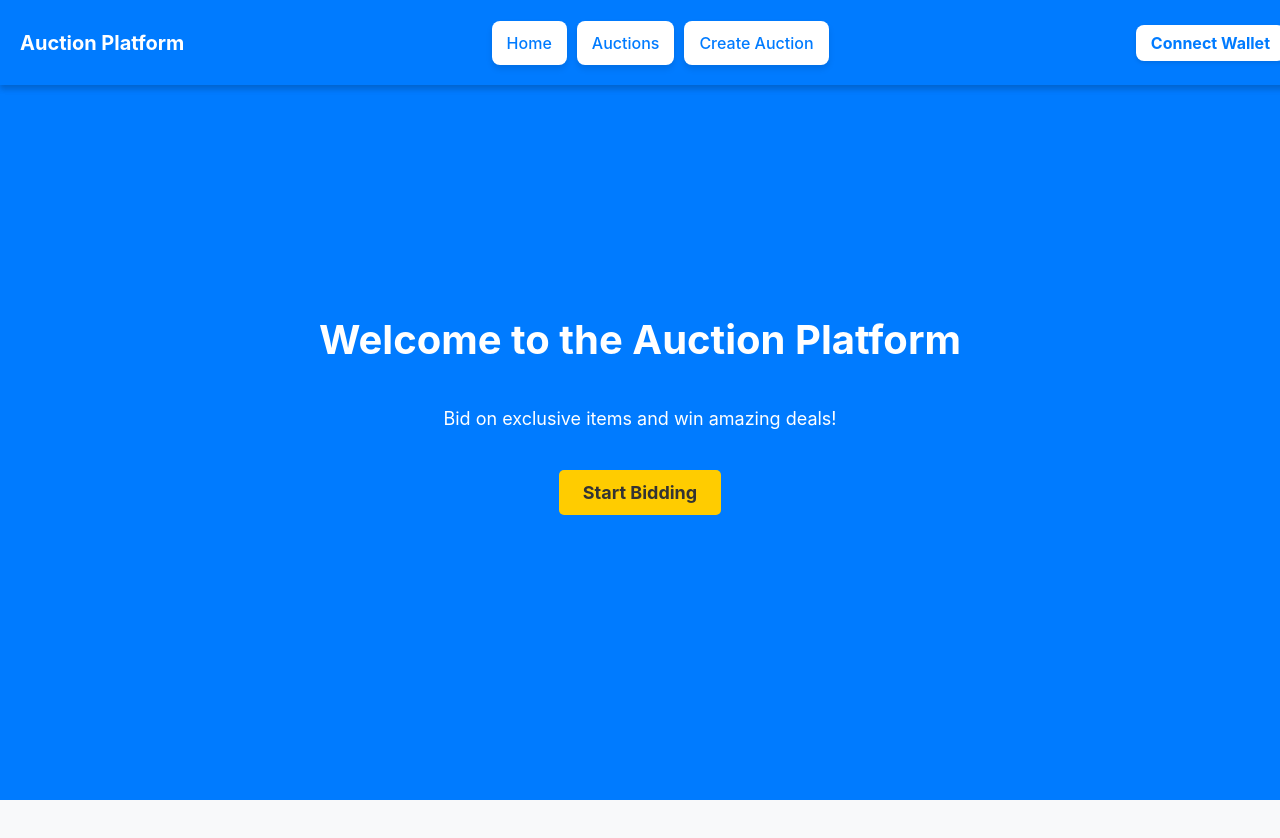
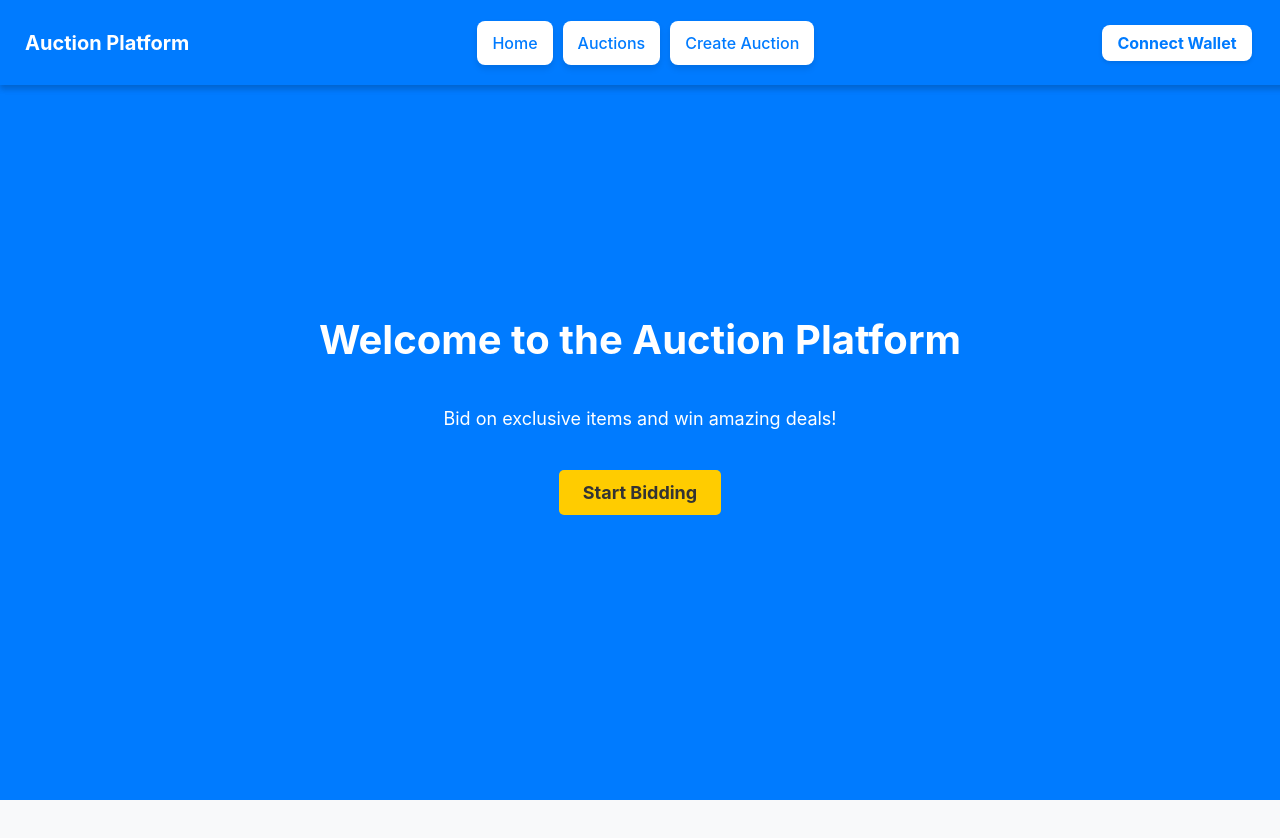
Before and after one commit to CECILIA-MULANDI/Portfolio-projects, a React (Vite) app in the folder auctiondapp/frontend/: page / in a window 1280 px wide. Shown: the top 838 px of the page. Built offline with nearby package versions, Linux system fonts and the light colour scheme.

Commit message:
ui changes

```diff
--- a/auctiondapp/frontend/src/components/Navbar.jsx
+++ b/auctiondapp/frontend/src/components/Navbar.jsx
@@ -14,14 +14,14 @@ const Navbar = () => {
     <nav
       style={{
         backgroundColor: "#007bff",
-        padding: "15px 20px",
+        padding: "15px 25px",
         color: "white",
         display: "flex",
         justifyContent: "space-between",
         alignItems: "center",
         position: "fixed",
         top: 0,
-        width: "100%",
+        width: "97%",
         boxShadow: "0px 4px 6px rgba(0,0,0,0.1)",
         zIndex: 50,
       }}
@@ -121,15 +121,14 @@ const Navbar = () => {
         }
 
         .mobile-connect-button {
-          padding: 10px 15px;
+          padding: 10px 35px;
           background-color: white;
           color: #007bff;
           border: none;
           border-radius: 8px;
           font-weight: bold;
           cursor: pointer;
-          margin: 5px;
-          width: 90%;
+          width: 95%;
           box-shadow: 0px 2px 4px rgba(0,0,0,0.1);
         }
 
@@ -173,7 +172,7 @@ const Navbar = () => {
             right: 0;
             left: 0;
             background-color: #007bff;
-            padding: 10px;
+            padding: 30px;
             box-shadow: 0px 4px 6px rgba(0,0,0,0.1);
             z-index: 49;
             align-items: center;
```
